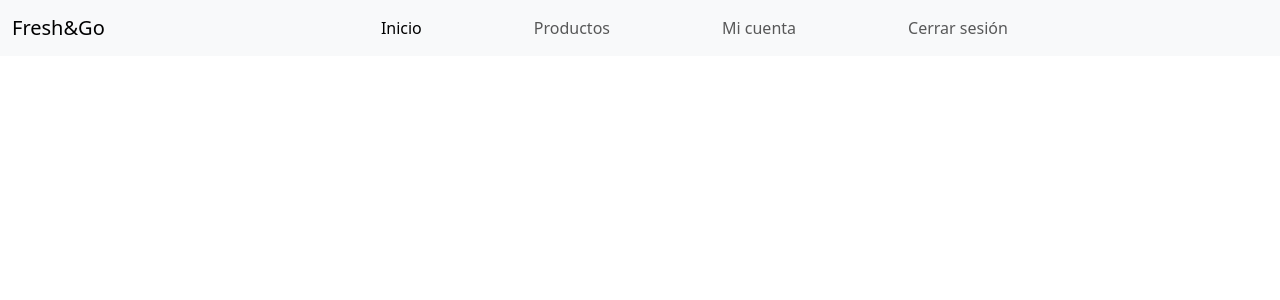
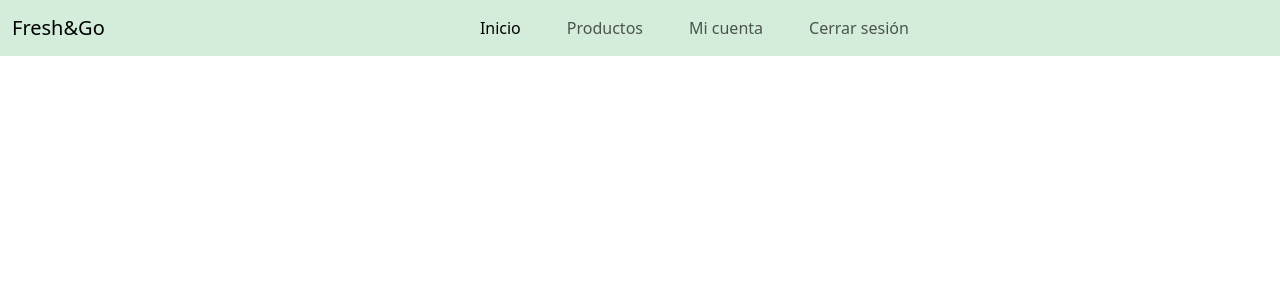
Before and after one commit to marinalp04/FreshGo, a Symfony app: template templates/base.html.twig in a window 1280 px wide. Shown: the top 300 px of the page. Run offline with Twig, Linux system fonts and the light colour scheme; the template is opened without the code that fills it, so the values that code supplies are empty; style sheets or scripts are compiled from the project's sources; some libraries are stand-ins or nearby versions.

Commit message:
feat: extraer navbar a un partial

```diff
--- a/templates/base.html.twig
+++ b/templates/base.html.twig
@@ -9,36 +9,8 @@
 </head>
 <body>
 
-    <!-- Navbar común para todas las páginas -->
-   <nav class="navbar navbar-expand-lg navbar-light bg-light">
-  <div class="container-fluid">
-    <a class="navbar-brand" href="#">Fresh&Go</a>
-
-    <button class="navbar-toggler" type="button" data-bs-toggle="collapse"
-            data-bs-target="#navbarNav" aria-controls="navbarNav"
-            aria-expanded="false" aria-label="Toggle navigation">
-      <span class="navbar-toggler-icon"></span>
-    </button>
-
-    <div class="collapse navbar-collapse justify-content-center" id="navbarNav">
-      <ul class="navbar-nav">
-        <li class="nav-item mx-5">
-          <a class="nav-link active" href="#">Inicio</a>
-        </li>
-        <li class="nav-item mx-5">
-          <a class="nav-link" href="#">Productos</a>
-        </li>
-        <li class="nav-item mx-5">
-          <a class="nav-link" href="#">Mi cuenta</a>
-        </li>
-        <li class="nav-item mx-5">
-          <a class="nav-link" href="#">Cerrar sesión</a>
-        </li>
-      </ul>
-    </div>
-  </div>
-</nav>
-
+    <!-- Navbar -->
+    {% include 'partials/navbar.html.twig' %}
 
     <!-- Contenido específico de cada página -->
     <div>
--- /dev/null
+++ b/templates/partials/navbar.html.twig
@@ -0,0 +1,39 @@
+{# templates/partials/navbar.html.twig #}
+<style>
+  .bg-verde-claro {
+    background-color: #d4edda !important;
+  }
+
+  .navbar-nav .nav-item {
+    margin: 0 15px;
+  }
+</style>
+
+<nav class="navbar navbar-expand-lg bg-verde-claro">
+  <div class="container-fluid">
+    <a class="navbar-brand" href="#">Fresh&Go</a>
+
+    <button class="navbar-toggler" type="button" data-bs-toggle="collapse"
+            data-bs-target="#navbarNav" aria-controls="navbarNav"
+            aria-expanded="false" aria-label="Toggle navigation">
+      <span class="navbar-toggler-icon"></span>
+    </button>
+
+    <div class="collapse navbar-collapse justify-content-center" id="navbarNav">
+      <ul class="navbar-nav">
+        <li class="nav-item">
+          <a class="nav-link active" href="#">Inicio</a>
+        </li>
+        <li class="nav-item">
+          <a class="nav-link" href="#">Productos</a>
+        </li>
+        <li class="nav-item">
+          <a class="nav-link" href="#">Mi cuenta</a>
+        </li>
+        <li class="nav-item">
+          <a class="nav-link" href="#">Cerrar sesión</a>
+        </li>
+      </ul>
+    </div>
+  </div>
+</nav>
```
